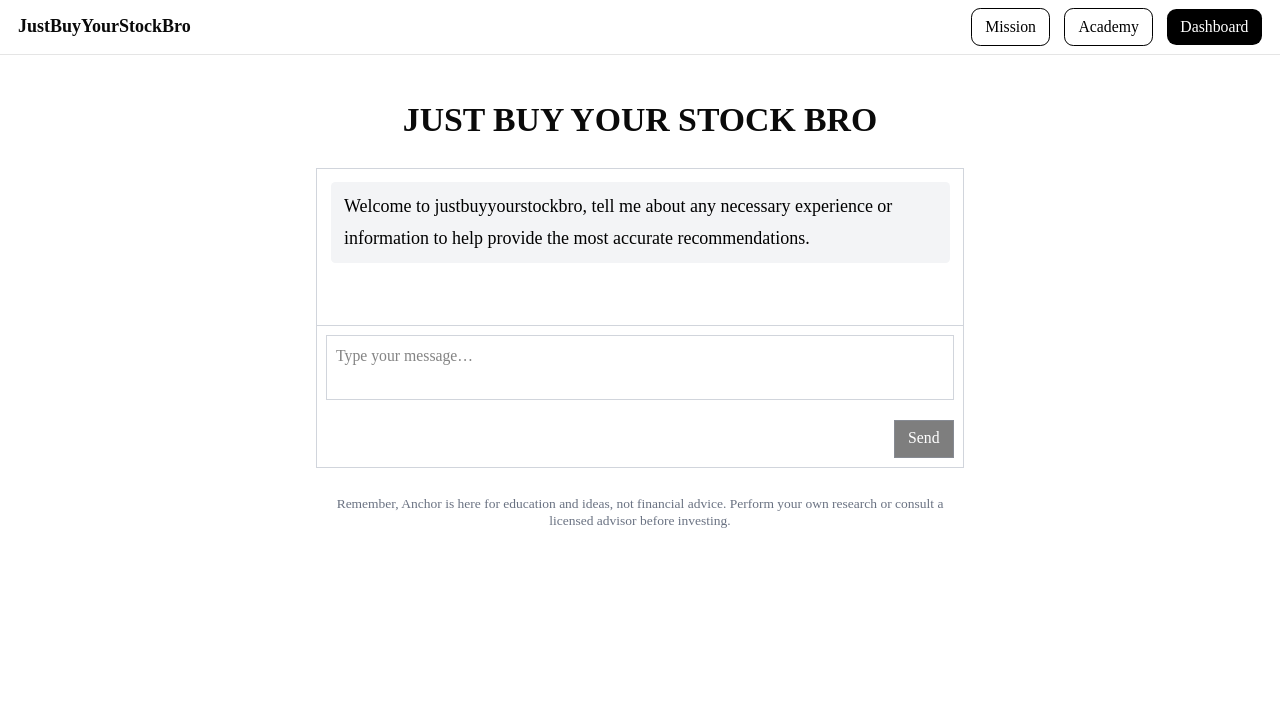
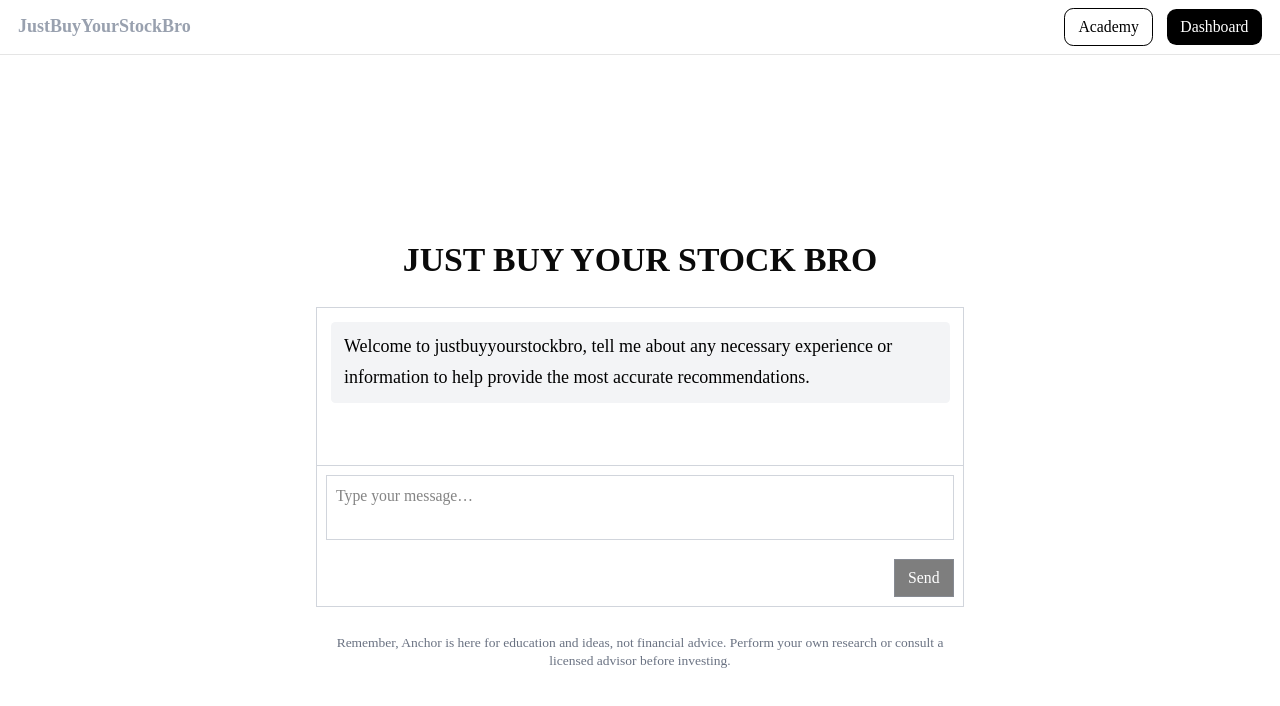
Before and after one commit to byao-cmd-uywefgmnabf323/justbuyyourstockbro, a Next.js app in the folder my-app/: page / in a window 1280 px wide. Shown: the top 706 px of the page. Built offline with nearby package versions, Linux system fonts and the light colour scheme.

Commit message:
feat: update chatbox centering, move mission notice, disable nav button on chat page

```diff
--- a/my-app/app/layout.tsx
+++ b/my-app/app/layout.tsx
@@ -28,14 +28,12 @@ export default function RootLayout({
         {/* Global top header with explicit Dashboard button */}
         <header className="w-full border-b border-border bg-white/80 backdrop-blur supports-[backdrop-filter]:bg-white/60">
           <div className="w-full max-w-laptop mx-auto px-4 h-12 flex items-center justify-between">
-            <Link href="/recommend" className="font-semibold hover:underline">JustBuyYourStockBro</Link>
+            {typeof window !== 'undefined' && window.location.pathname === '/' ? (
+              <span className="font-semibold text-gray-400 cursor-default">JustBuyYourStockBro</span>
+            ) : (
+              <Link href="/recommend" className="font-semibold hover:underline">JustBuyYourStockBro</Link>
+            )}
             <nav className="flex items-center gap-3">
-              <Link
-                href="/?intro=1"
-                className="inline-flex items-center rounded-md border border-black px-3 py-1.5 text-sm font-medium text-black hover:bg-black/5"
-              >
-                Mission
-              </Link>
               <Link
                 href="/academy"
                 className="inline-flex items-center rounded-md border border-black px-3 py-1.5 text-sm font-medium text-black hover:bg-black/5"
--- a/my-app/app/page.tsx
+++ b/my-app/app/page.tsx
@@ -110,9 +110,32 @@ export default function ChatPage() {
 
   const riskLevels = ["Low", "Medium", "High"];
 
+  // (already declared above, remove duplicate)
   // --- Chat-first UI ---
   return (
-    <main className="min-h-screen flex flex-col items-center py-10 bg-background px-4">
+    <main className="min-h-screen flex flex-col items-center justify-center min-h-screen bg-background px-4">
+      {/* Mission Notice Box */}
+      {showIntro && (
+        <div className="fixed inset-0 z-40 flex items-start justify-center bg-black/40">
+          <div className="mt-20 w-full max-w-2xl bg-white border border-gray-300 shadow-2xl p-5">
+            <div className="flex items-start justify-between">
+              <h2 className="text-xl font-bold text-black">Welcome to JustBuyYourStockBro</h2>
+            </div>
+            <div className="mt-3 text-sm text-black space-y-2">
+              <p><span className="font-semibold">Mission:</span> help retail investors cut noise with personalized, explainable stock ideas and quick AI validation.</p>
+              <ul className="list-disc pl-5 space-y-1">
+                <li><span className="font-semibold">Personalized Picks:</span> survey your style, risk, horizon, sectors + context to tailor recommendations.</li>
+                <li><span className="font-semibold">Explainable Reasons:</span> symbol pages include concise AI bullets under Key Stats.</li>
+                <li><span className="font-semibold">Other Stocks:</span> keep a broad universe visible for discovery, not just AI’s top picks.</li>
+                <li><span className="font-semibold">AI Backtesting:</span> try strategies on <a className="underline" href="/backtest">/backtest</a> for quick metrics (CAGR, Sharpe, drawdown).</li>
+              </ul>
+            </div>
+            <div className="mt-4 flex justify-end">
+              <button onClick={dismissIntro} className="px-4 py-2 border border-gray-900 bg-black text-white rounded-none">Got it</button>
+            </div>
+          </div>
+        </div>
+      )}
       <h1 className="text-3xl font-bold mb-6 text-charcoal">JUST BUY YOUR STOCK BRO</h1>
       <ChatBox />
       <p className="mt-6 text-xs text-gray-500 max-w-xl text-center">
--- a/my-app/app/recommend/page.tsx
+++ b/my-app/app/recommend/page.tsx
@@ -275,33 +275,6 @@ export default function RecommendPage() {
 
   return (
     <main className="min-h-screen py-10 px-4 bg-background">
-      {/* Mission Notice Box */}
-      {showMission && (
-        <div className="fixed inset-0 z-40 flex items-start justify-center bg-black/40">
-          <div className="mt-20 w-full max-w-2xl bg-white border border-gray-300 shadow-2xl p-5">
-            <div className="flex items-start justify-between">
-              <h2 className="text-xl font-bold text-black">Welcome to JustBuyYourStockBro</h2>
-              <button onClick={() => setShowMission(false)} className="ml-4 px-3 py-1 border border-gray-900 bg-black text-white rounded-none">Close</button>
-            </div>
-            <div className="mt-3 text-sm text-black space-y-2">
-              <p><span className="font-semibold">Mission:</span> help retail investors cut noise with personalized, explainable stock ideas and quick AI validation.</p>
-              <ul className="list-disc pl-5 space-y-1">
-                <li><span className="font-semibold">Personalized Picks:</span> survey your style, risk, horizon, sectors + context to tailor recommendations.</li>
-                <li><span className="font-semibold">Explainable Reasons:</span> symbol pages include concise AI bullets under Key Stats.</li>
-                <li><span className="font-semibold">Other Stocks:</span> keep a broad universe visible for discovery, not just AI’s top picks.</li>
-                <li><span className="font-semibold">AI Backtesting:</span> try strategies on <a className="underline" href="/backtest">/backtest</a> for quick metrics (CAGR, Sharpe, drawdown).</li>
-              </ul>
-            </div>
-            <div className="mt-4 flex justify-end">
-              <button onClick={() => setShowMission(false)} className="px-4 py-2 border border-gray-900 bg-black text-white rounded-none">Got it</button>
-            </div>
-          </div>
-        </div>
-      )}
-      {/* Mission Button */}
-      <div className="w-full flex justify-end mb-4">
-        <button onClick={() => setShowMission(true)} className="px-3 py-2 border border-gray-900 bg-white text-black text-sm rounded-none">Mission</button>
-      </div>
       <h1 className="text-2xl font-bold text-center mb-6 text-charcoal">Your AI-Tailored Stock Ideas</h1>
 
       {results.length>0 ? (
```
